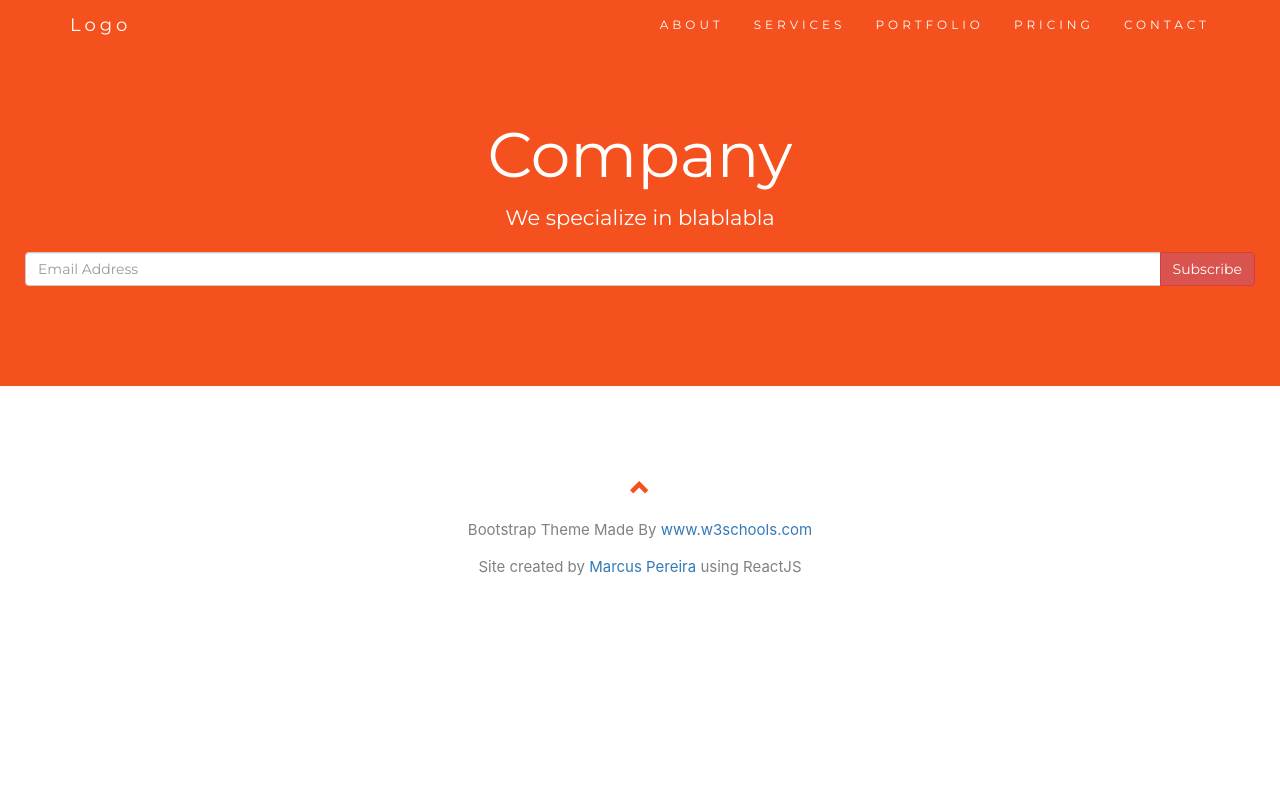
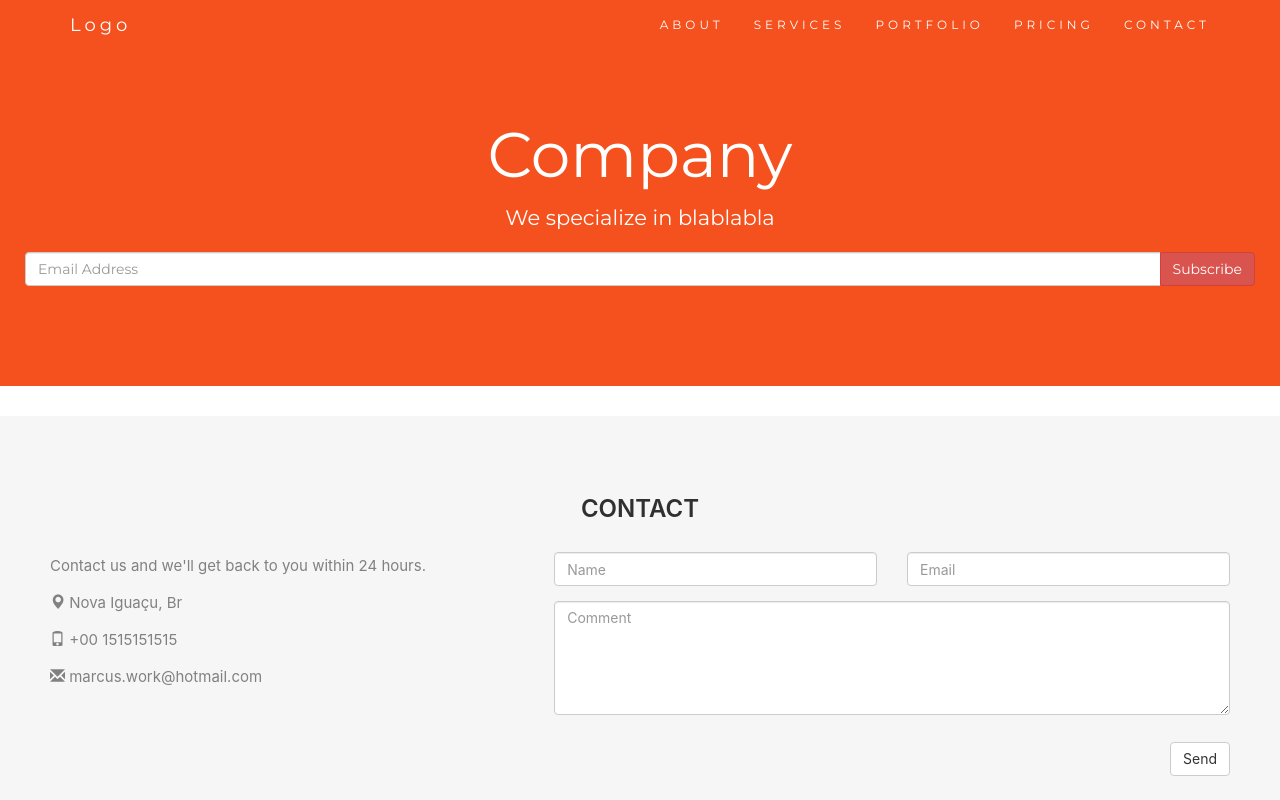
Before and after one commit to marcuspereiradev/company, a React (Create React App) app: page /contact in a window 1280 px wide. Shown: the top 800 px of the page. Built offline with nearby package versions, Linux system fonts and the light colour scheme.

Commit message:
Adding Contact component

```diff
--- a/src/App.js
+++ b/src/App.js
@@ -6,6 +6,7 @@ import About from './components/About';
 import Services from './components/Services';
 import Portfolio from './components/Portfolio';
 import Pricing from './components/Pricing';
+import Contact from './components/Contact';
 import Footer from './components/Footer';
 
 class App extends Component {
@@ -18,6 +19,7 @@ class App extends Component {
           <Route path='/services' component={ Services } />
           <Route path='/portfolio' component={ Portfolio } />
           <Route path='/pricing' component={ Pricing } />
+          <Route path='/contact' component={ Contact } />
           <Footer />
         </div>
       </BrowserRouter>
--- /dev/null
+++ b/src/components/Contact.js
@@ -0,0 +1,35 @@
+import React from 'react';
+
+const Contact = props => {
+  return (
+    <div id='contact' className='container-fluid bg-grey'>
+      <h2 className='text-center'>CONTACT</h2>
+      <div className='row'>
+        <div className='col-sm-5'>
+          <p>Contact us and we'll get back to you within 24 hours.</p>
+          <p><span className='glyphicon glyphicon-map-marker'></span> Nova Iguaçu, Br</p>
+          <p><span className='glyphicon glyphicon-phone'></span> +00 1515151515</p>
+          <p><span className='glyphicon glyphicon-envelope'></span> marcus.work@hotmail.com</p>
+        </div>
+        <div className='col-sm-7 '>
+          <div className='row'>
+            <div className='col-sm-6 form-group'>
+              <input className='form-control' id='name' name='name' placeholder='Name' type='text' required/>
+            </div>
+            <div className='col-sm-6 form-group'>
+              <input className='form-control' id='email' name='email' placeholder='Email' type='email' required/>
+            </div>
+          </div>
+          <textarea className='form-control' id='comments' name='comments' placeholder='Comment' rows='5'></textarea><br/>
+          <div className='row'>
+            <div className='col-sm-12 form-group'>
+              <button className='btn btn-default pull-right' type='submit'>Send</button>
+            </div>
+          </div>
+        </div>
+      </div>
+    </div>
+  )
+}
+
+export default Contact;
--- a/src/components/Header.js
+++ b/src/components/Header.js
@@ -33,7 +33,7 @@ const Header = props => {
               <li><Link to='/services'>SERVICES</Link></li>
               <li><Link to='/portfolio'>PORTFOLIO</Link></li>
               <li><Link to='/pricing'>PRICING</Link></li>
-              <li><a href='#contact'>CONTACT</a></li>
+              <li><Link to='/contact'>CONTACT</Link></li>
             </ul>
           </div>
         </div>
```
Also changed, not shown: src/Site.js (+1 -27 lines).
